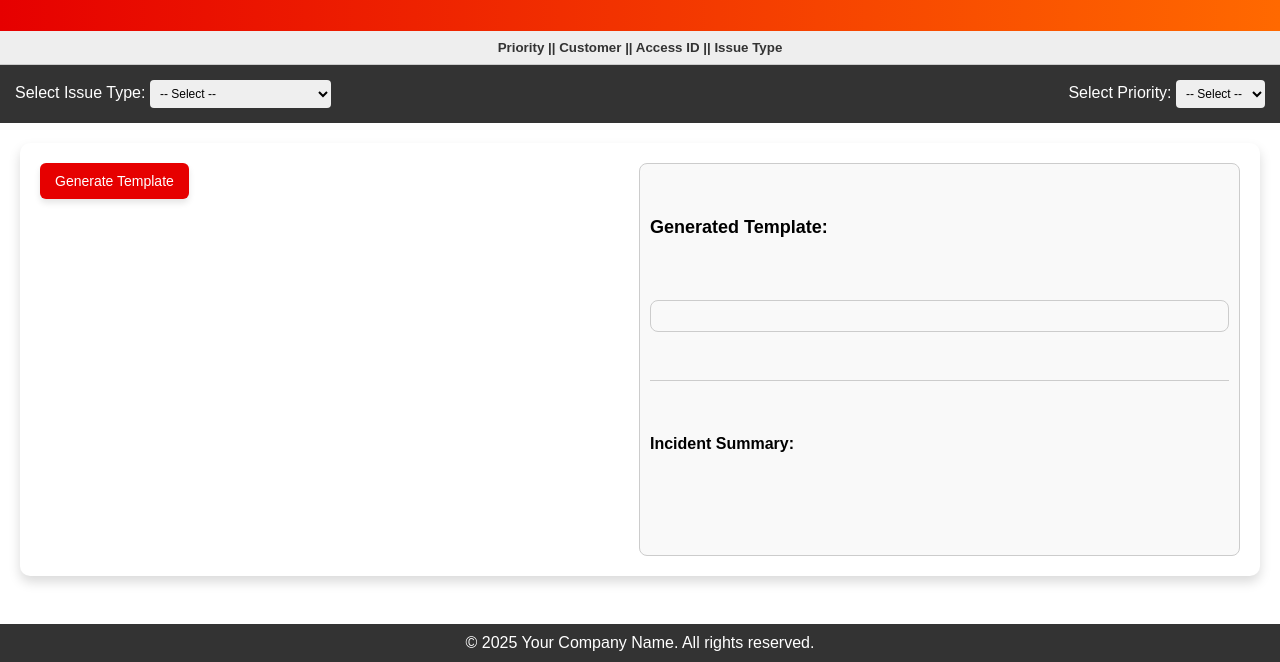
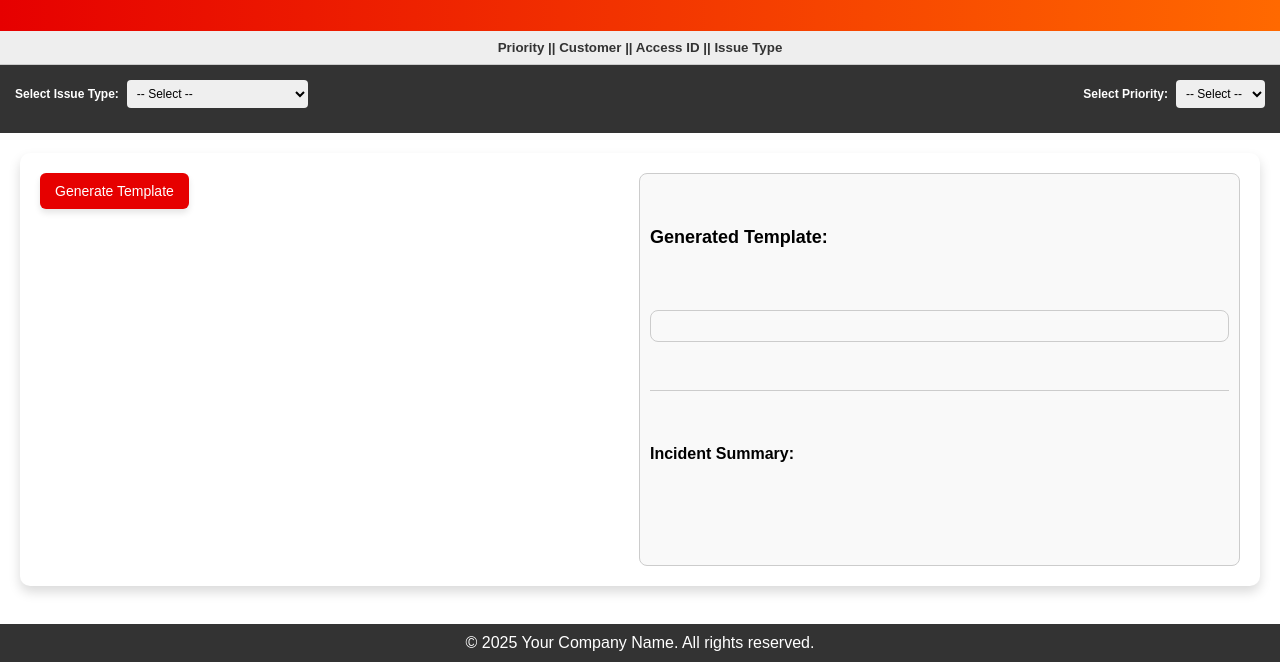
Before and after one commit to mvdbrink-vz/ticket-templater, a plain HTML site: page index2.html in a window 1280 px wide. Shown: the part 138-800 px from the top of the page. Drawn offline with Linux system fonts and the light colour scheme.

Commit message:
Update index2.html

```diff
--- a/index2.html
+++ b/index2.html
@@ -27,7 +27,7 @@
 </div>
 
 <div class="top-bar">
-    <div>
+    <div class="form-group">
         <label for="issue-type">Select Issue Type:</label>
         <select id="issue-type" required>
             <option value="">-- Select --</option>
@@ -44,7 +44,7 @@
             <option value="Data - Speed Issues">Data - Speed Issues</option>
         </select>
     </div>
-    <div>
+    <div class="form-group">
         <label for="priority">Select Priority:</label>
         <select id="priority" required>
             <option value="">-- Select --</option>
```
